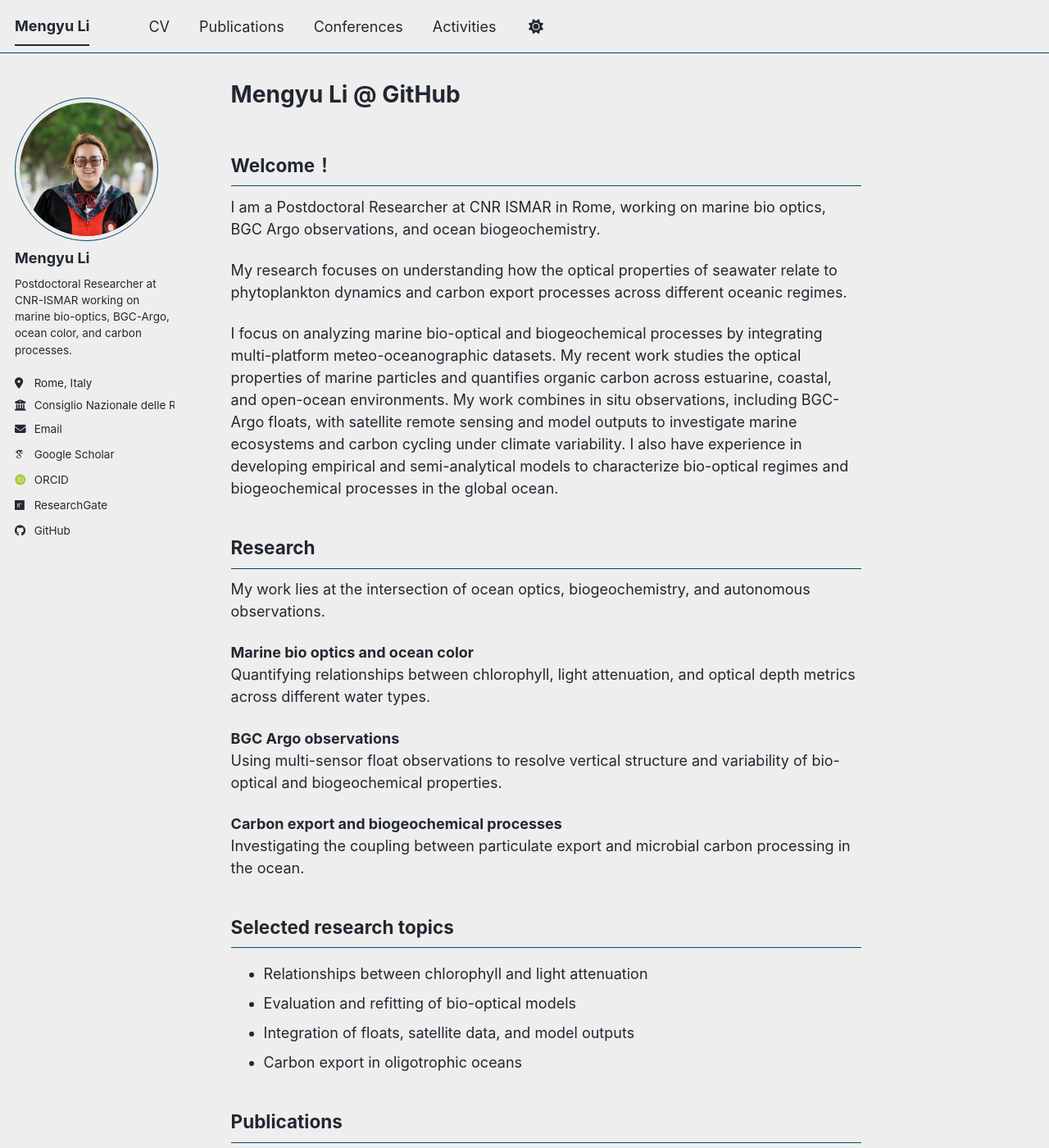
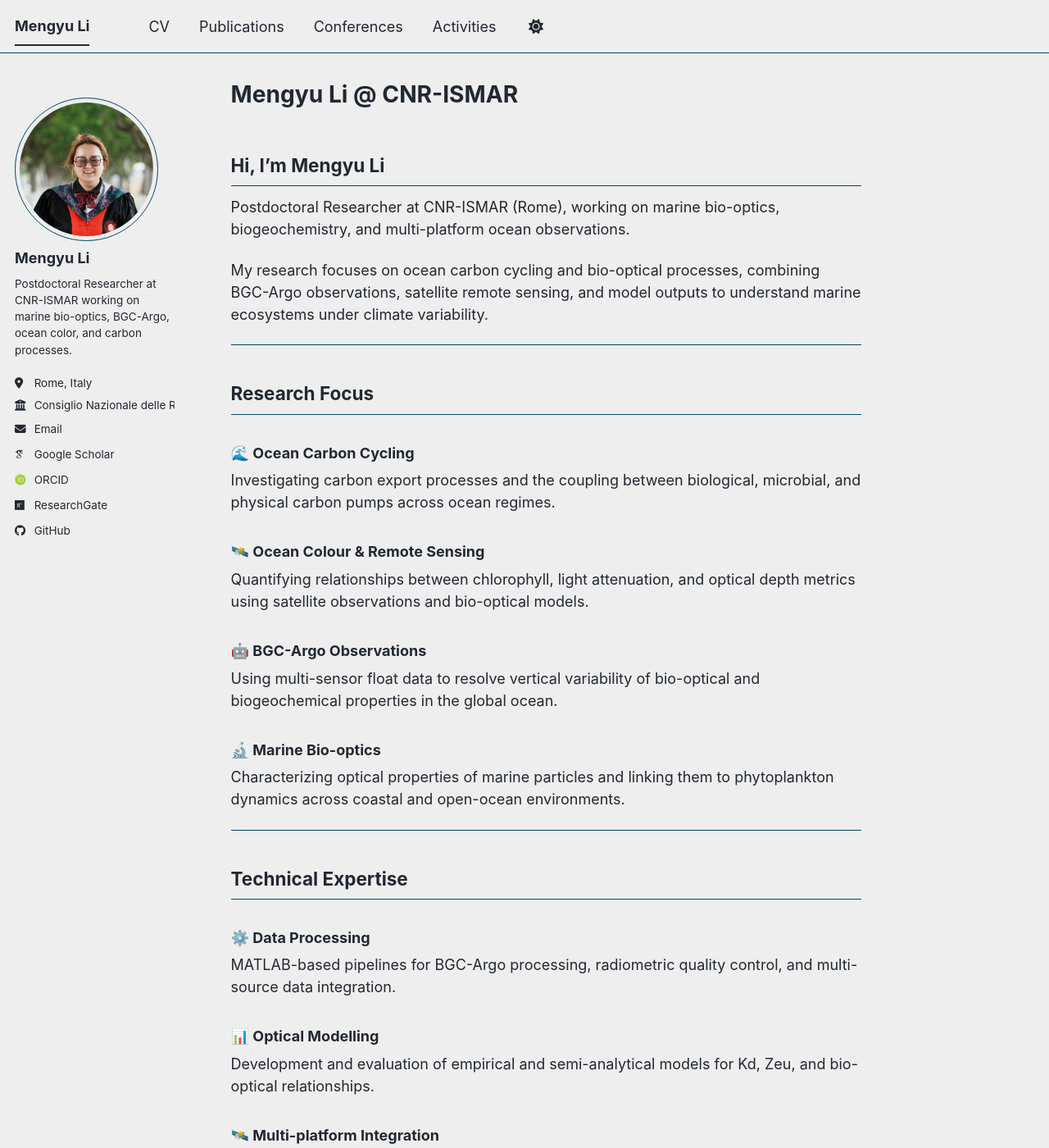
Before and after one commit to MengyuLi15/MengyuLi15.github.io, a Jekyll site: the page built from _pages/about.md, in a window 1280 px wide and 1400 px high. Shown: the whole window at 82% size. Built offline with Jekyll 4.4.1, drawn with Linux system fonts in a browser that asks for light colours; some web fonts are replaced; a script bundle is joined from its source files by our own code; library files that are not in the unit come from our copies; some of the changed text lies outside the part shown.

Commit message:
Update about.md

```diff
--- a/_pages/about.md
+++ b/_pages/about.md
@@ -1,40 +1,118 @@
 ---
 permalink: /
-title: "Mengyu Li @ GitHub"
+title: "Mengyu Li @ CNR-ISMAR"
 author_profile: true
 redirect_from:
   - /about/
   - /about.html
 ---
 
-## Welcome！
+<div class="hero-card">
+  <div class="hero-text">
+    <h2>Hi, I’m Mengyu Li</h2>
+    <p>
+      Postdoctoral Researcher at CNR-ISMAR (Rome), working on marine bio-optics,
+      biogeochemistry, and multi-platform ocean observations.
+    </p>
+    <p>
+      My research focuses on ocean carbon cycling and bio-optical processes,
+      combining BGC-Argo observations, satellite remote sensing, and model outputs
+      to understand marine ecosystems under climate variability.
+    </p>
+  </div>
+</div>
 
-I am a Postdoctoral Researcher at CNR ISMAR in Rome, working on marine bio optics, BGC Argo observations, and ocean biogeochemistry.
+---
 
-My research focuses on understanding how the optical properties of seawater relate to phytoplankton dynamics and carbon export processes across different oceanic regimes.
+## Research Focus
 
-I focus on analyzing marine bio-optical and biogeochemical processes by integrating multi-platform meteo-oceanographic datasets. My recent work studies the optical properties of marine particles and quantifies organic carbon across estuarine, coastal, and open-ocean environments. My work combines in situ observations, including BGC-Argo floats, with satellite remote sensing and model outputs to investigate marine ecosystems and carbon cycling under climate variability. I also have experience in developing empirical and semi-analytical models to characterize bio-optical regimes and biogeochemical processes in the global ocean.
+<div class="card-grid">
 
+  <div class="info-card">
+    <h3>🌊 Ocean Carbon Cycling</h3>
+    <p>
+      Investigating carbon export processes and the coupling between biological,
+      microbial, and physical carbon pumps across ocean regimes.
+    </p>
+  </div>
 
-## Research
+  <div class="info-card">
+    <h3>🛰️ Ocean Colour & Remote Sensing</h3>
+    <p>
+      Quantifying relationships between chlorophyll, light attenuation, and
+      optical depth metrics using satellite observations and bio-optical models.
+    </p>
+  </div>
 
-My work lies at the intersection of ocean optics, biogeochemistry, and autonomous observations.
+  <div class="info-card">
+    <h3>🤖 BGC-Argo Observations</h3>
+    <p>
+      Using multi-sensor float data to resolve vertical variability of
+      bio-optical and biogeochemical properties in the global ocean.
+    </p>
+  </div>
 
-**Marine bio optics and ocean color**
-Quantifying relationships between chlorophyll, light attenuation, and optical depth metrics across different water types.
+  <div class="info-card">
+    <h3>🔬 Marine Bio-optics</h3>
+    <p>
+      Characterizing optical properties of marine particles and linking them to
+      phytoplankton dynamics across coastal and open-ocean environments.
+    </p>
+  </div>
 
-**BGC Argo observations**
-Using multi-sensor float observations to resolve vertical structure and variability of bio-optical and biogeochemical properties.
+</div>
 
-**Carbon export and biogeochemical processes**
-Investigating the coupling between particulate export and microbial carbon processing in the ocean.
+---
 
-## Selected research topics
+## Technical Expertise
 
-- Relationships between chlorophyll and light attenuation
-- Evaluation and refitting of bio-optical models
-- Integration of floats, satellite data, and model outputs
-- Carbon export in oligotrophic oceans
+<div class="card-grid">
+
+  <div class="info-card">
+    <h3>⚙️ Data Processing</h3>
+    <p>
+      MATLAB-based pipelines for BGC-Argo processing, radiometric quality control,
+      and multi-source data integration.
+    </p>
+  </div>
+
+  <div class="info-card">
+    <h3>📊 Optical Modelling</h3>
+    <p>
+      Development and evaluation of empirical and semi-analytical models for
+      Kd, Zeu, and bio-optical relationships.
+    </p>
+  </div>
+
+  <div class="info-card">
+    <h3>🛰️ Multi-platform Integration</h3>
+    <p>
+      Integration of in situ observations, satellite data (OC-CCI, MODIS),
+      and model outputs for large-scale ocean analysis.
+    </p>
+  </div>
+
+  <div class="info-card">
+    <h3>🧪 Field & Observational Work</h3>
+    <p>
+      Experience with bio-optical measurements including HPLC pigments, CDOM,
+      particle absorption, and optical instrumentation.
+    </p>
+  </div>
+
+</div>
+
+---
+
+## Selected Research Topics
+
+- Bio-optical relationships between chlorophyll and light attenuation
+- Evaluation and refitting of global bio-optical models
+- Integration of BGC-Argo, satellite, and model datasets
+- Carbon export processes in oligotrophic oceans
+- Marine heatwaves and phytoplankton dynamics
+
+---
 
 ## Publications
 
```
